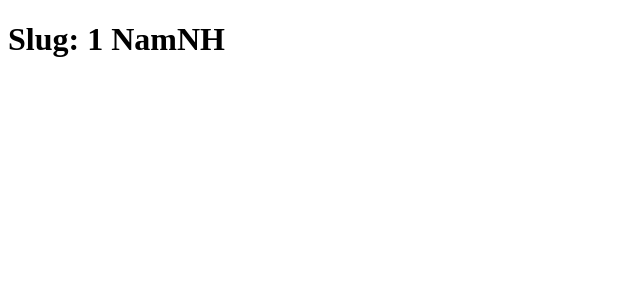
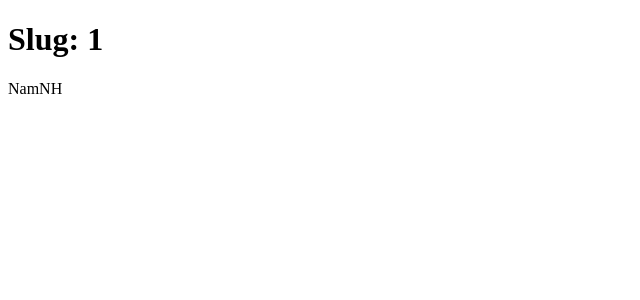
Before and after one commit to devnamnh2k2/demo-next-jest-ci-cd, a Next.js app: page /blog/1 in a window 1280 px wide. Shown: the top 300 px of the page, without its empty margins (0-640 px from the left). Built offline with nearby package versions, Linux system fonts and the light colour scheme.

Commit message:
update fix test

```diff
--- a/app/blog/[slug]/page.tsx
+++ b/app/blog/[slug]/page.tsx
@@ -9,5 +9,8 @@ export async function generateMetadata({ params }: Params) {
 }
 
 export default function Page({ params }: Params) {
-  return <h1>Slug: {params.slug} NamNH</h1>;
+  return <>
+   <h1>Slug: {params.slug}</h1>
+   <p>NamNH</p>
+  </>;
 }
```
Also changed, not shown: 1 other file (tests, documents, lock files or other folders).
